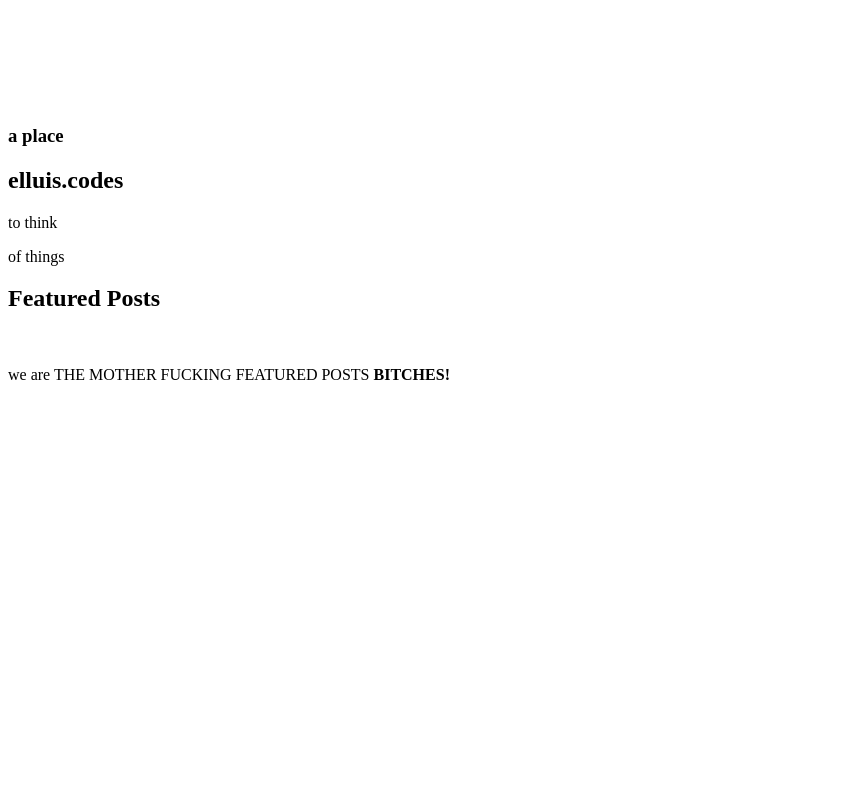
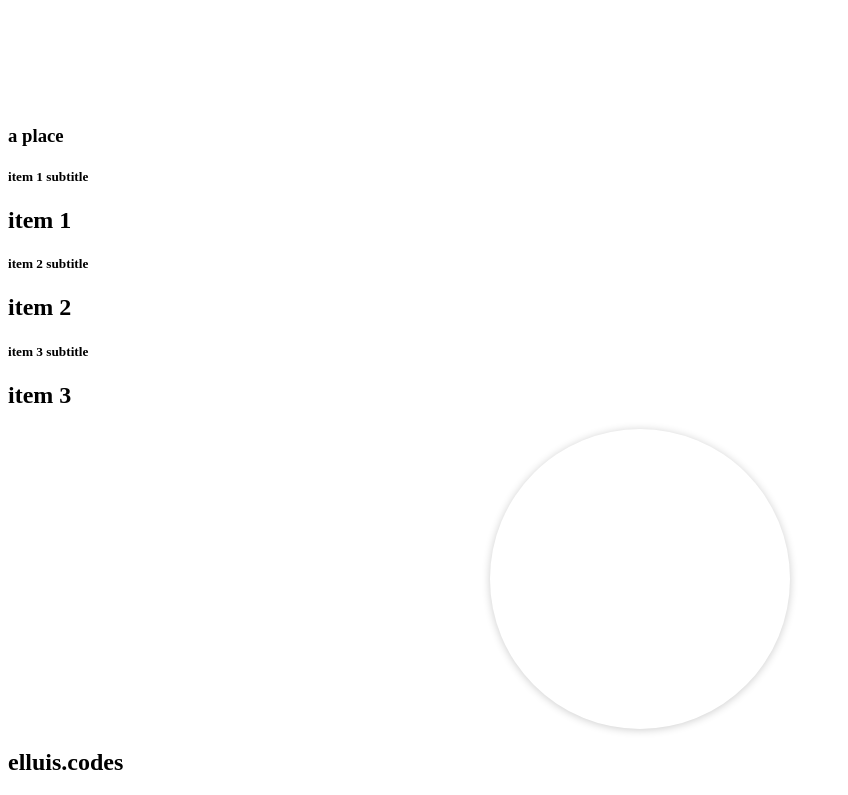
Before and after one commit to elLui/elluis-next-development-build, a Next.js app: page / in a window 1280 px wide. Shown: the part 6140-6935 px from the top of the page, without its empty margins (0-848 px from the left). Before the commit the page ends 6540 px from the top, so only its background shows below. Built offline with nearby package versions, Linux system fonts and the light colour scheme.

Commit message:
update before branch break off

```diff
--- a/app/layout.jsx
+++ b/app/layout.jsx
@@ -18,7 +18,7 @@ export default function RootLayout( { children } ) {
 		<html lang="en">
 		<body>
 		<GlobalStyles/>
-		{/*<BackgroundVideo/>*/}
+		<BackgroundVideo/>
 		<NavMenu/>
 		{ children }
 		</body>
--- a/components/hero/hero.jsx
+++ b/components/hero/hero.jsx
@@ -1,8 +1,8 @@
 "use client";
-import Image from "next/image";
-import user_image_placeholder from "../../public/assets/images/11.png";
+
+import { motion, AnimatePresence } from "framer-motion";
+import { useState } from "react";
 import styled from "styled-components";
-
 
 
 
@@ -48,30 +48,55 @@ const HeroSectionStyles = styled.section`
 
 `;
 
+const items = [ {
+    id : "item-1", title : "item 1", subtitle : "item 1 subtitle"
+}, {
+    id : "item-2", title : "item 2", subtitle : "item 2 subtitle"
+}, {
+    id : "item-3", title : "item 3", subtitle : "item 3 subtitle"
+} ];
+
 
 
 export default function Hero() {
 
 
-	return (
 
-		<section className="hero">
-			<h3>a place</h3>
+    const [ selectedId, setSelectedId ] = useState( null );
+    return ( <div>
+
+        <HeroSectionStyles className="hero">
+            <h3>a place</h3>
+            {
+
+                items.map( item => (
+
+                    <motion.div layoutId={ item.id } onClick={ () => setSelectedId( item.id ) }>
+                        <motion.h5>{ item.subtitle }</motion.h5>
+                        <motion.h2>{ item.title }</motion.h2>
+                    </motion.div>
+
+                ) ) }
+
+            <AnimatePresence>
 
 
-			<div className="image">
-				{/* <Image src={ user_image_placeholder } alt={ "user image placeholder" } width={ 1920 } height={ 1080 }/> */ }
-			</div>
+                { selectedId && (
 
-			<h1>elluis.codes</h1>
+                    <motion.div layoutId={ selectedId }>
+                        <motion.h5>{ item.subtitle }</motion.h5>
+                        <motion.h2>{ item.title }</motion.h2>
+                        <motion.button onClick={ () => setSelectedId( null ) }/>
+                    </motion.div> ) }
 
+            </AnimatePresence>
+            <div className="image">
+                {/* <Image src={ user_image_placeholder } alt={ "user image placeholder" } width={ 1920 } height={ 1080 }/> */ }
+            </div>
 
-			<p>to think</p>
-			<p>of things</p>
-		</section>
-
-	);
-
-
-
+            <h1>elluis.codes</h1>
+            <p>to think</p>
+            <p>of things</p>
+        </HeroSectionStyles>
+    </div> );
 }
```
